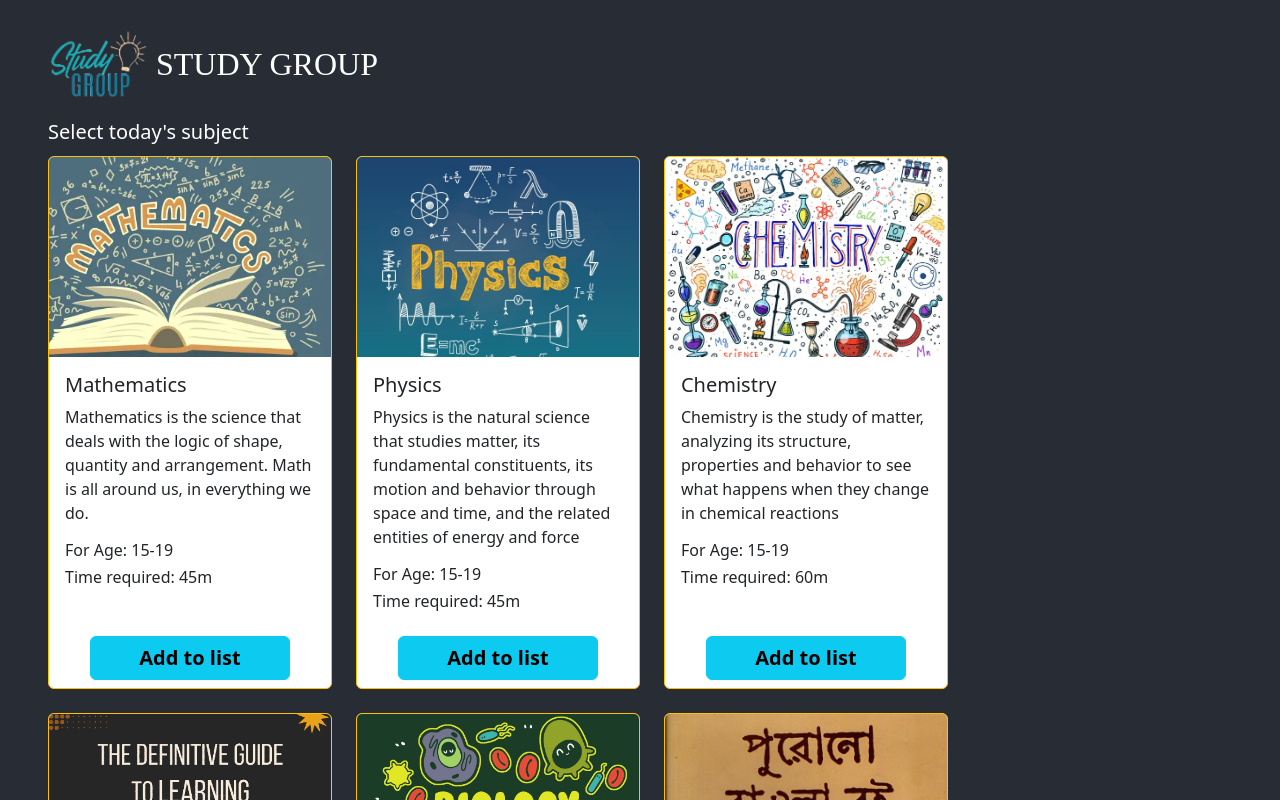
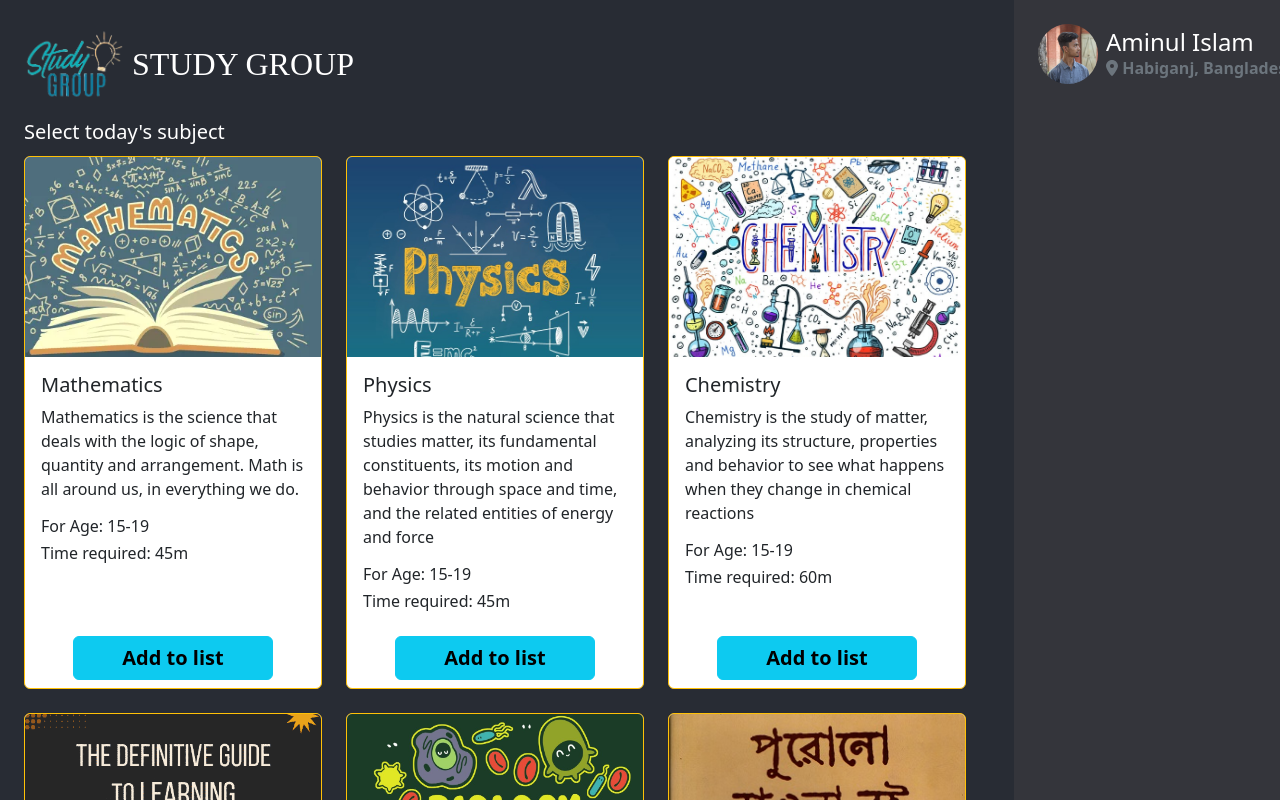
Before and after one commit to aminuls/study-group, a React (Create React App) app: page / in a window 1280 px wide. Shown: the top 800 px of the page. Built offline with nearby package versions, Linux system fonts and the light colour scheme.

Commit message:
user added

```diff
--- a/package.json
+++ b/package.json
@@ -3,6 +3,9 @@
    "version": "0.1.0",
    "private": true,
    "dependencies": {
+      "@fortawesome/fontawesome-svg-core": "^6.2.0",
+      "@fortawesome/free-solid-svg-icons": "^6.2.0",
+      "@fortawesome/react-fontawesome": "^0.2.0",
       "@testing-library/jest-dom": "^5.16.5",
       "@testing-library/react": "^13.4.0",
       "@testing-library/user-event": "^13.5.0",
--- a/src/App.js
+++ b/src/App.js
@@ -2,12 +2,14 @@
 import "../node_modules/bootstrap/dist/css/bootstrap.min.css";
 import "./App.css";
 import CardContainer from "./components/CardContainer/CardContainer";
+import UserDetails from "./components/UserDetails/UserDetails";
 
 
 function App() {
    return (
-      <div className="App col mt-4 mb-5 ms-5">
+      <div className="App col d-flex gap-5 overflow-hidden ms-4">
          <CardContainer></CardContainer>
+         <UserDetails></UserDetails>
       </div>
    );
 }
--- a/src/components/CardContainer/CardContainer.js
+++ b/src/components/CardContainer/CardContainer.js
@@ -11,13 +11,13 @@ const CardContainer = () => {
    }, []);
    console.log(cards);
    return (
-      <div>
+      <div className="col-9 mt-4 mb-5">
          <div className="d-flex align-items-center gap-2">
             <img src="images/logo.png" alt="" style={{ width: "100px" }} />
             <h2 className="m-0" style={{fontFamily:"cursive"}}>STUDY GROUP</h2>
          </div>
          <h5 className="pt-3 pb-1">Select today's subject</h5>
-         <div className="row row-cols-1 row-cols-md-3 g-4 col-9">
+         <div className="row row-cols-1 row-cols-md-3 g-4">
             {cards.map((card) => (
                <Card card={card}></Card>
             ))}
--- /dev/null
+++ b/src/components/User/User.js
@@ -0,0 +1,17 @@
+import React from 'react';
+import { FontAwesomeIcon } from '@fortawesome/react-fontawesome'
+import { faLocationDot } from '@fortawesome/free-solid-svg-icons'
+
+const User = () => {
+   return (
+      <div className='d-flex gap-2'>
+         <img className="rounded-circle" src="images/user.jpg" alt="User" style={{width:"60px", height:"60px", objectFit:"cover", objectPosition:"100% 0%"}} />
+         <div className='my-auto'>
+            <h4 className='m-0 font-mono'>Aminul Islam</h4>
+            <p className='text-muted fw-semibold m-0'><FontAwesomeIcon icon={faLocationDot} /> Habiganj, Bangladesh</p>
+         </div>
+      </div>
+   );
+};
+
+export default User;
--- a/src/components/UserDetails/UserDetails.js
+++ b/src/components/UserDetails/UserDetails.js
@@ -0,0 +1,12 @@
+import React from 'react';
+import User from '../User/User';
+
+const UserDetails = () => {
+   return (
+      <div className="col-3 ps-4 pt-4" style={{backgroundColor: "#34353b"}}>
+         <User></User>
+      </div>
+   );
+};
+
+export default UserDetails;
```
Also changed, not shown: public/images/user.jpg (added), src/components/Break/Break.js (added), src/components/Details/Details.js (added), 1 other file (tests, documents, lock files or other folders).
